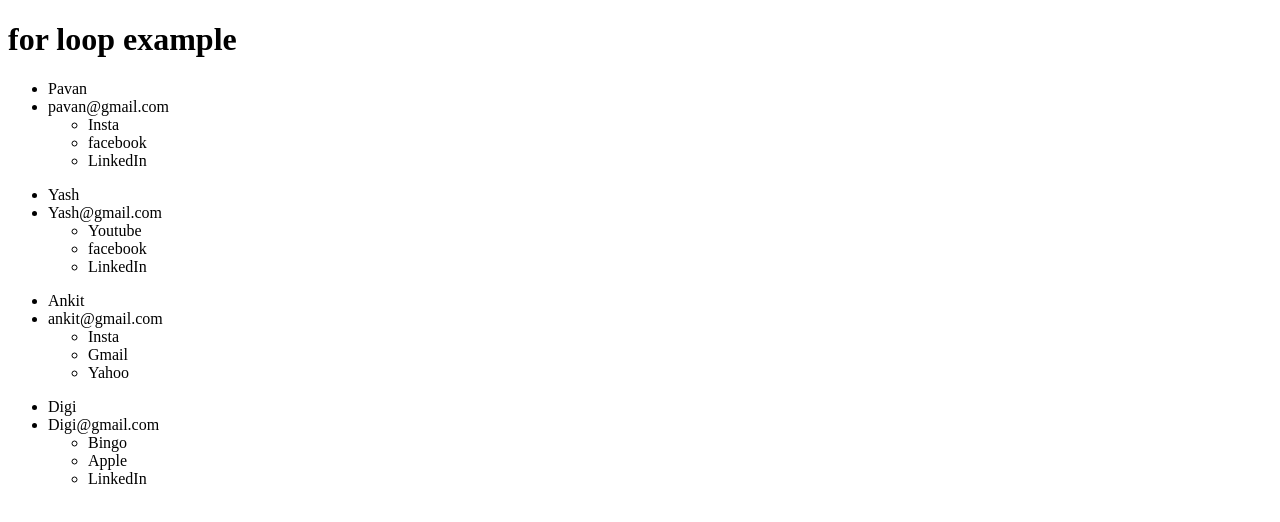
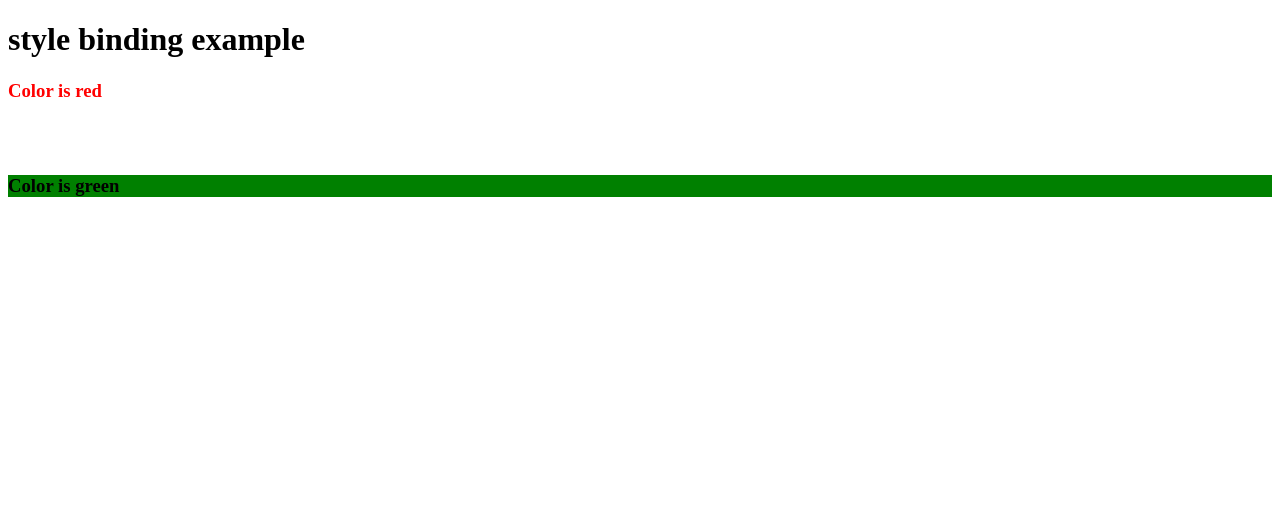
Before and after one commit to iampavanmun18/my-first-project, an Angular app: page / in a window 1280 px wide. Shown: the top 522 px of the page. Built offline with nearby package versions, Linux system fonts and the light colour scheme.

Commit message:
added style-binding using [style.color | style.backgroundColor]

```diff
--- a/src/app/app.component.html
+++ b/src/app/app.component.html
@@ -1,11 +1,6 @@
-<h1>for loop example</h1>
-<!-- print the array elements using *ngFor -->
+<h1>style binding example</h1>
 
-<ul *ngFor="let user of userDetail">
-    <li>{{user.name}}</li>
-    <li>{{user.email}}</li>
-    <!-- print Array of array -->
-    <ul *ngFor="let account of user.socialAccounts">
-        <li>{{account}}</li>
-    </ul>
-</ul>
+<h3 [style.color]="color">Color is red</h3>
+<br/>
+<br/>
+<h3 [style.backgroundColor]="bgcolor">Color is green</h3>
--- a/src/app/app.component.ts
+++ b/src/app/app.component.ts
@@ -6,37 +6,6 @@ import { Component } from '@angular/core';
   styleUrls: ['./app.component.css'],
 })
 export class AppComponent {
-  title = 'Hey Angularrrrrrrrrrrrrr!';
-  users = ['Pavan', 'Yash', 'Ankit', 'Ganesh', 'Digi'];
-
-  userDetail = [
-    {
-      name: 'Pavan',
-      email: 'pavan@gmail.com',
-      phone: 9730515919,
-      company: 'cloverinfotech',
-      socialAccounts: ['Insta', 'facebook', 'LinkedIn'],
-    },
-    {
-      name: 'Yash',
-      email: 'Yash@gmail.com',
-      phone: 99293274923,
-      company: 'Atos',
-      socialAccounts: ['Youtube', 'facebook', 'LinkedIn'],
-    },
-    {
-      name: 'Ankit',
-      email: 'ankit@gmail.com',
-      phone: 79793274923,
-      company: 'Accenture',
-      socialAccounts: ['Insta', 'Gmail', 'Yahoo'],
-    },
-    {
-      name: 'Digi',
-      email: 'Digi@gmail.com',
-      phone: 987453475834,
-      company: 'Tcs',
-      socialAccounts: ['Bingo', 'Apple', 'LinkedIn'],
-    },
-  ];
+  color = 'red';
+  bgcolor = 'green';
 }
```
